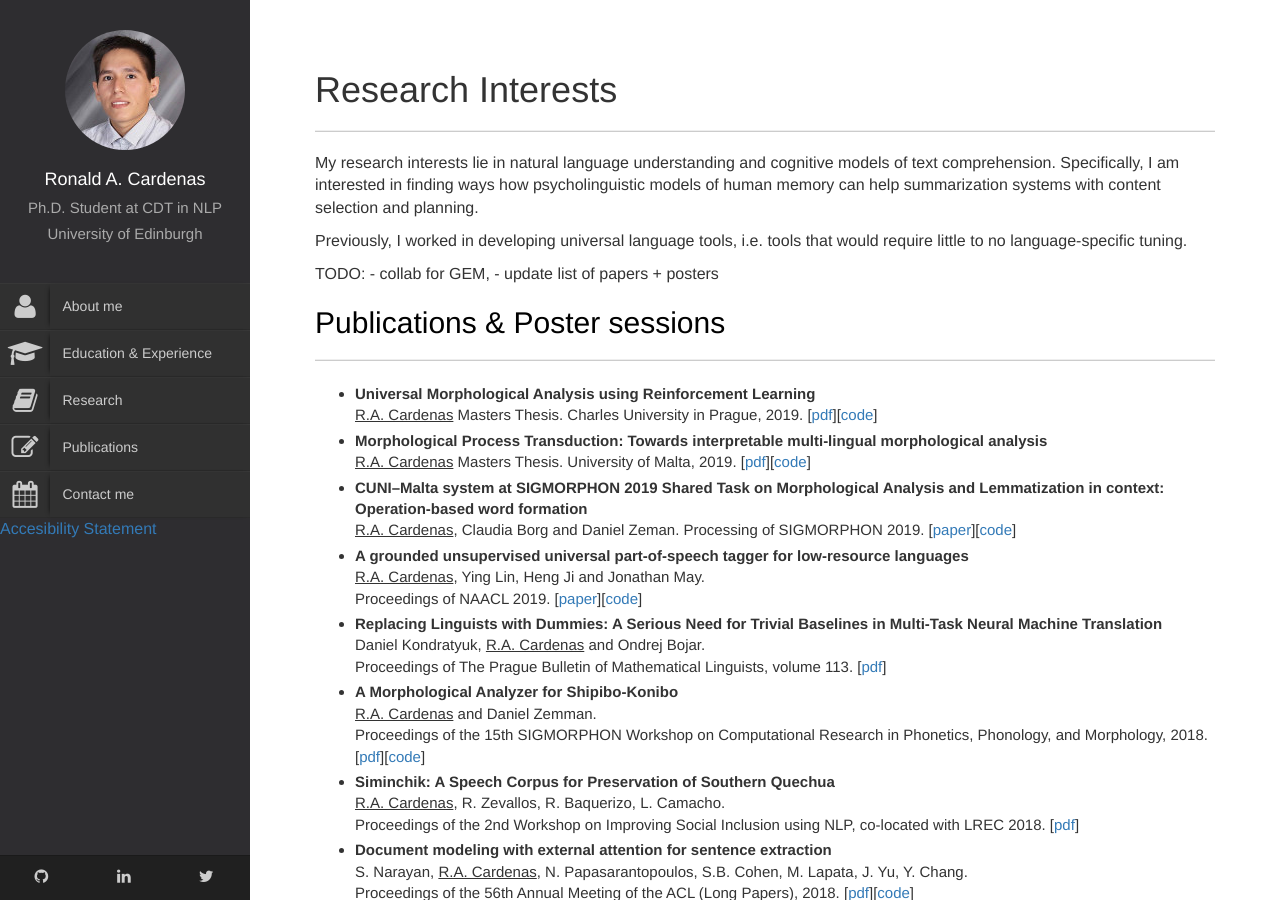
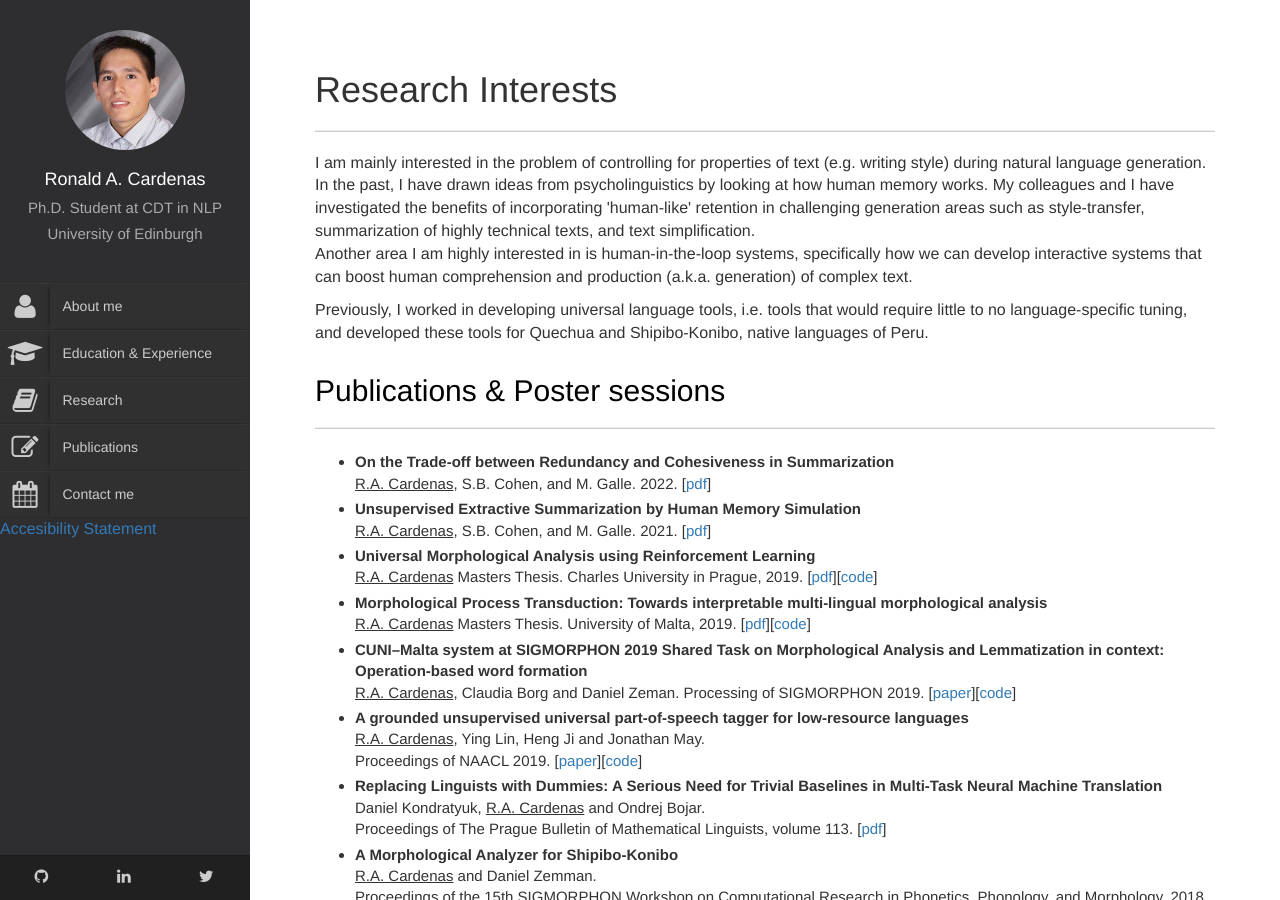
Before and after one commit to ronaldahmed/ronaldahmed.github.io, a Jekyll site: the page built from research/index.html, in a window 1280 px wide and 900 px high. Built offline with Jekyll 4.4.1, drawn with Linux system fonts in a browser that asks for light colours.

Commit message:
update 0823

```diff
--- a/index.html
+++ b/index.html
@@ -21,8 +21,8 @@ title: Home
                             Previously, I completed my master studies at the Language &amp; Communication Technologies programme (<a href="https://lct-master.org/">LCT</a>), and my bachelors at the National University of Engineering in Lima, Peru.
                         </p>
                         <p>
-                            I am mainly interested in natural language understanding and generation, and how cognitive models of text comprehension can help us design better machine readers.
-                            I also develop language tools for under-resourced languages, approaching the problem as language-independent / universal as possible.
+                            I am mainly interested in the problem of controlling for properties of text (e.g. writing style) during natural language generation. I draw ideas from psycholinguistics by looking at how human memory works.
+                            Previously, I developed language tools for under-resourced languages of the Peruvian Amazon.
                         </p>
 
                         <b>Google Scholar:</b> [<a href="https://scholar.google.com/citations?user=QoPko3IAAAAJ&hl=en&oi=ao">here</a>]
--- a/research/index.html
+++ b/research/index.html
@@ -12,14 +12,15 @@ title: Code
                         <h1>Research Interests</h1>
                         <hr class="title-hrline">
                         <p>
-                            My research interests lie in natural language understanding and cognitive models of text comprehension. Specifically, I am interested in finding ways how psycholinguistic models of human memory can help summarization systems with content selection and planning.
+                            I am mainly interested in the problem of controlling for properties of text (e.g. writing style) during natural language generation. In the past, I have drawn ideas from psycholinguistics by looking at how human memory works.
+                            My colleagues and I have investigated the benefits of incorporating 'human-like' retention in challenging generation areas such as style-transfer, summarization of highly technical texts, and text simplification.<br>
+                            Another area I am highly interested in is human-in-the-loop systems, specifically how
+                            we can develop interactive systems that can boost human comprehension and production (a.k.a. generation) of complex text.
+
                         </p>
-                        <p>Previously, I worked in developing universal language tools, i.e. tools that would require little to no language-specific tuning.
+                        <p>Previously, I worked in developing universal language tools, i.e. tools that would require little to no language-specific tuning, and developed these tools for Quechua and Shipibo-Konibo, native languages of Peru.
                         </p>
 
-                        TODO:
-                        - collab for GEM,
-                        - update list of papers + posters
 <!--
                         <p>I am interested in
                             I am also interested in phylogenetics and typology in linguistics, and how this information can be used in the modeling of such tools.
@@ -44,6 +45,13 @@ title: Code
                         <h2><a id="publications">Publications &amp; Poster sessions</a></h2>
                         <hr class="title-hrline">
                         <ul class="custom-list">
+
+                            <li><b>On the Trade-off between Redundancy and Cohesiveness in Summarization</b><br>
+                                <span style="text-decoration:underline">R.A. Cardenas</span>, S.B. Cohen, and M. Galle. 2022. [<a href="https://arxiv.org/pdf/2205.10192.pdf">pdf</a>]
+
+                            <li><b>Unsupervised Extractive Summarization by Human Memory Simulation</b><br>
+                                <span style="text-decoration:underline">R.A. Cardenas</span>, S.B. Cohen, and M. Galle. 2021. [<a href="https://arxiv.org/pdf/2104.08392.pdf">pdf</a>]
+
                             <li><b>Universal Morphological Analysis using Reinforcement Learning</b><br>
                                 <span style="text-decoration:underline">R.A. Cardenas</span>
                                 Masters Thesis. Charles University in Prague, 2019. [<a href="https://dspace.cuni.cz/bitstream/handle/20.500.11956/116656/120352818.pdf?sequence=1">pdf</a>][<a href="https://github.com/ronaldahmed/morph-bandit">code</a>]
```
